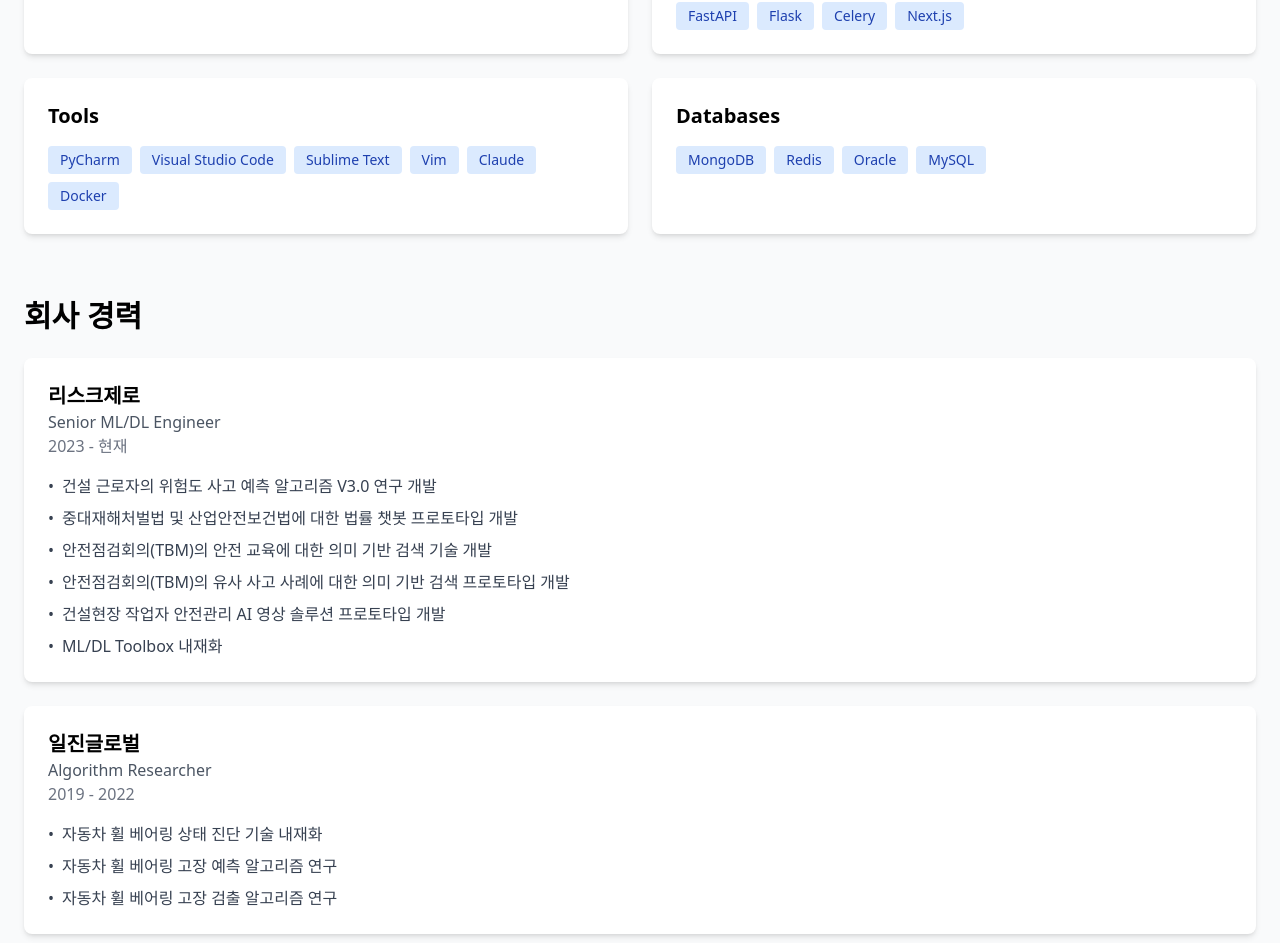
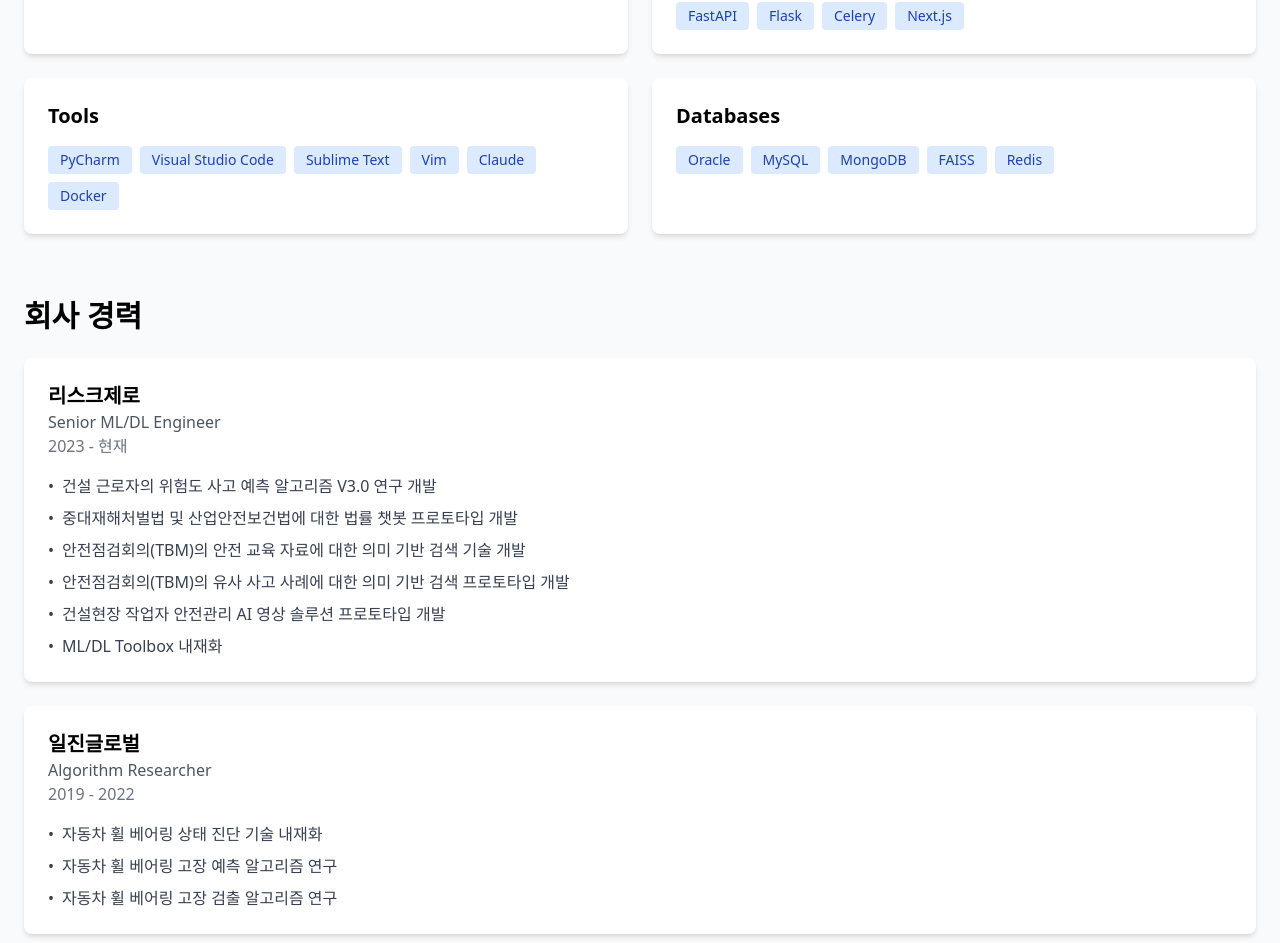
Before and after one commit to duck3244/portfolio, a Next.js app: page /portfolio/ in a window 1280 px wide. Shown: the part 1186-2129 px from the top of the page. Built offline with nearby package versions, Linux system fonts and the light colour scheme.

Commit message:
update
update project

```diff
--- a/src/data/experience.ts
+++ b/src/data/experience.ts
@@ -7,7 +7,7 @@
       achievements: [
         "건설 근로자의 위험도 사고 예측 알고리즘 V3.0 연구 개발",
         "중대재해처벌법 및 산업안전보건법에 대한 법률 챗봇 프로토타입 개발",
-        "안전점검회의(TBM)의 안전 교육에 대한 의미 기반 검색 기술 개발",
+        "안전점검회의(TBM)의 안전 교육 자료에 대한 의미 기반 검색 기술 개발",
         "안전점검회의(TBM)의 유사 사고 사례에 대한 의미 기반 검색 프로토타입 개발",
         "건설현장 작업자 안전관리 AI 영상 솔루션 프로토타입 개발",
         "ML/DL Toolbox 내재화"
--- a/src/data/skills.ts
+++ b/src/data/skills.ts
@@ -3,5 +3,5 @@
     languages: ["Python", "Matlab", "C/C++", "Java", "JavaScript", "jQuery", "Ajax"],
     frameworks: ["TensorFlow", "PyTorch", "Transformers", "Scikit-Learn", "OpenCV", "FastAPI", "Flask", "Celery", "Next.js"],
     tools: ["PyCharm", "Visual Studio Code", "Sublime Text", "Vim", "Claude", "Docker"],
-    databases: ["MongoDB", "Redis", "Oracle", "MySQL"]
+    databases: ["Oracle", "MySQL", "MongoDB", "FAISS", "Redis"]
   };
```
